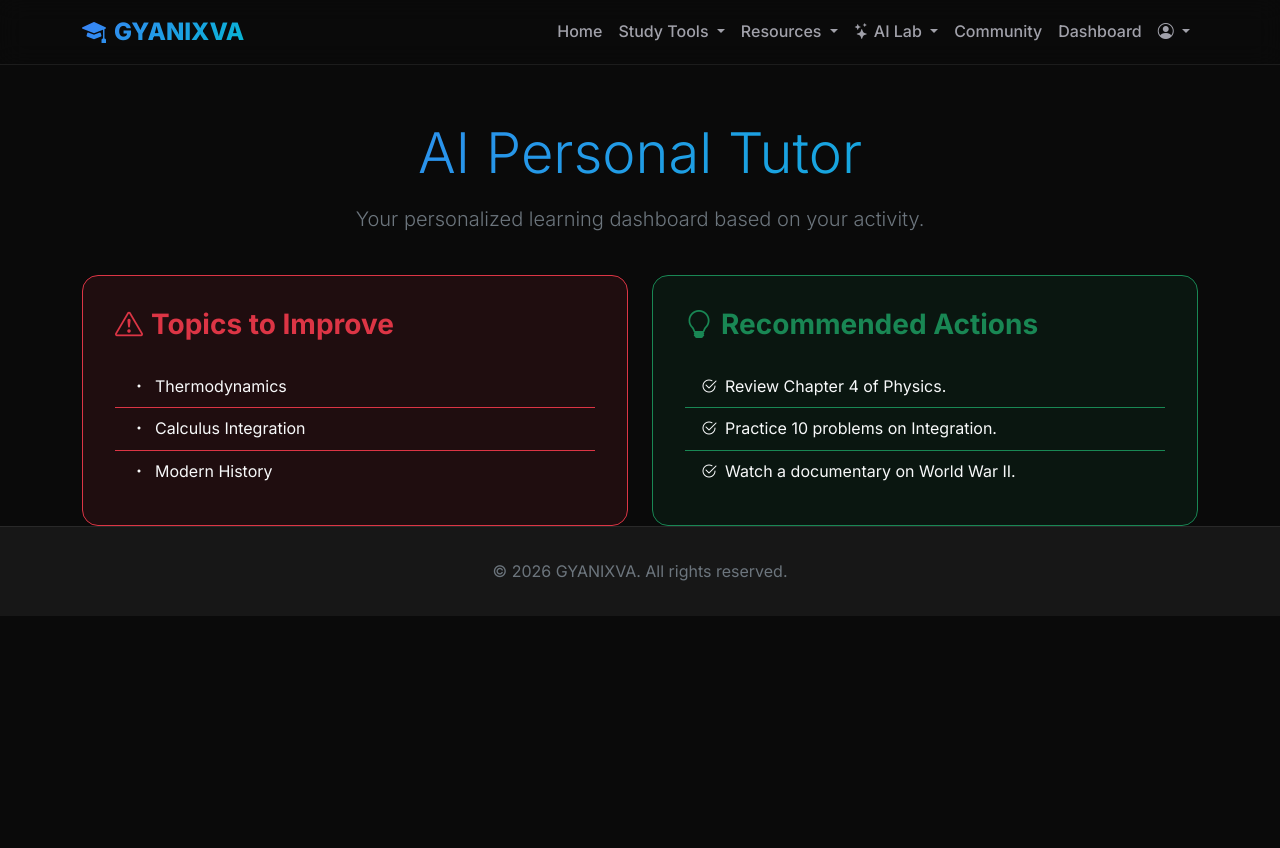
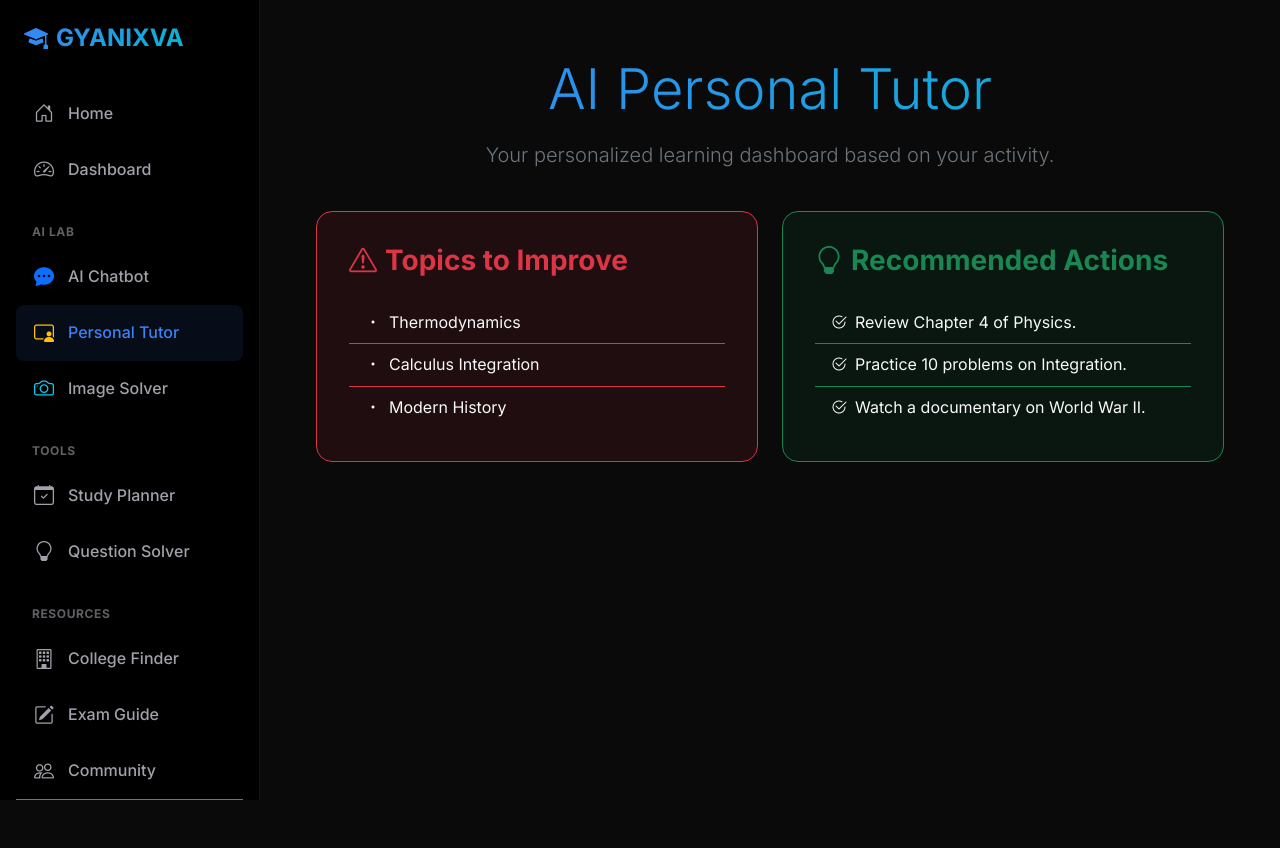
Before and after one commit to vikash0885/GYANIXVA, a Flask app: page /ai/tutor in a window 1280 px wide. After the commit the page ends 800 px from the top, so only its background shows below. Run offline with Flask 3, Linux system fonts and the light colour scheme; data comes from the database, SQL or seed files in the repository.

Commit message:
Implemented Sidebar Layout with proper nesting

```diff
--- a/app/static/css/style.css
+++ b/app/static/css/style.css
@@ -127,27 +127,94 @@ h6 {
     background-clip: text;
 }
 
-/* Navbar */
-.navbar {
-    background-color: rgba(10, 10, 10, 0.9) !important;
-    backdrop-filter: blur(12px);
-    border-bottom: var(--glass-border);
+/* Navigation & Sidebar */
+.sidebar {
+    width: 260px;
+    height: 100vh;
+    position: fixed;
+    top: 0;
+    left: 0;
+    background-color: #000000;
+    border-right: var(--glass-border);
+    padding: 1.5rem 1rem;
+    overflow-y: auto;
+    z-index: 1000;
+    display: flex;
+    flex-direction: column;
 }
 
-.navbar-brand {
-    font-weight: 800;
-    font-size: 1.5rem;
+.sidebar-header {
+    margin-bottom: 2rem;
+    padding-left: 0.5rem;
+}
+
+.nav-item {
+    margin-bottom: 0.5rem;
 }
 
 .nav-link {
-    color: var(--text-secondary) !important;
+    display: flex;
+    align-items: center;
+    color: var(--text-secondary);
+    padding: 0.75rem 1rem;
+    border-radius: 0.5rem;
+    transition: all 0.2s ease;
     font-weight: 500;
-    transition: color 0.3s ease;
+}
+
+.nav-link i {
+    font-size: 1.25rem;
+    margin-right: 0.75rem;
+    width: 24px;
+    text-align: center;
 }
 
 .nav-link:hover,
 .nav-link.active {
-    color: var(--text-primary) !important;
+    background-color: rgba(255, 255, 255, 0.05);
+    color: var(--text-primary);
+}
+
+.nav-link.active {
+    background-color: rgba(59, 130, 246, 0.1);
+    color: var(--accent-color);
+}
+
+.nav-section-label {
+    text-transform: uppercase;
+    font-size: 0.75rem;
+    font-weight: 700;
+    letter-spacing: 0.05em;
+    color: var(--text-secondary);
+    opacity: 0.6;
+    margin-top: 1.5rem;
+    margin-bottom: 0.5rem;
+    padding-left: 1rem;
+}
+
+/* Main Wrapper Adjustment */
+.wrapper {
+    margin-left: 260px;
+    padding: 2rem;
+    min-height: 100vh;
+    display: flex;
+    flex-direction: column;
+}
+
+/* Mobile Toggle */
+@media (max-width: 768px) {
+    .sidebar {
+        transform: translateX(-100%);
+        transition: transform 0.3s ease;
+    }
+
+    .sidebar.show {
+        transform: translateX(0);
+    }
+
+    .wrapper {
+        margin-left: 0;
+    }
 }
 
 /* Buttons */
--- a/app/templates/base.html
+++ b/app/templates/base.html
@@ -19,81 +19,72 @@
 <body>
 
     <!-- Navbar -->
-    <nav class="navbar navbar-expand-lg navbar-dark fixed-top">
-        <div class="container">
-            <a class="navbar-brand" href="{{ url_for('main.home') }}">
-                <span class="text-gradient"><i class="bi bi-mortarboard-fill me-2"></i>GYANIXVA</span>
+    <!-- Sidebar Navigation -->
+    <aside class="sidebar">
+        <div class="sidebar-header">
+            <a href="{{ url_for('main.home') }}" class="text-decoration-none">
+                <span class="text-gradient h4 fw-bold"><i class="bi bi-mortarboard-fill me-2"></i>GYANIXVA</span>
             </a>
-            <button class="navbar-toggler" type="button" data-bs-toggle="collapse" data-bs-target="#navbarNav">
-                <span class="navbar-toggler-icon"></span>
-            </button>
-            <div class="collapse navbar-collapse" id="navbarNav">
-                <ul class="navbar-nav ms-auto align-items-center">
-                    <li class="nav-item"><a class="nav-link" href="{{ url_for('main.home') }}">Home</a></li>
+        </div>
 
-                    <li class="nav-item dropdown">
-                        <a class="nav-link dropdown-toggle" href="#" id="toolsDropdown" role="button"
-                            data-bs-toggle="dropdown">
-                            Study Tools
+        <nav class="nav flex-column flex-grow-1">
+            <a href="{{ url_for('main.home') }}" class="nav-link {{ 'active' if request.endpoint == 'main.home' }}">
+                <i class="bi bi-house-door"></i> Home
             </a>
-                        <ul class="dropdown-menu bg-dark border-secondary">
-                            <li><a class="dropdown-item text-light" href="{{ url_for('chat.index') }}"><i
-                                        class="bi bi-chat-dots me-2"></i>AI Chatbot</a></li>
-                            <li><a class="dropdown-item text-light" href="{{ url_for('tools.planner') }}"><i
-                                        class="bi bi-calendar-check me-2"></i>Study Planner</a></li>
-                            <li><a class="dropdown-item text-light" href="{{ url_for('tools.solver') }}"><i
-                                        class="bi bi-lightbulb me-2"></i>Question Solver</a></li>
-                        </ul>
-                    </li>
-                    <li class="nav-item dropdown">
-                        <a class="nav-link dropdown-toggle" href="#" id="resourcesDropdown" role="button"
-                            data-bs-toggle="dropdown">
-                            Resources
+            <a href="{{ url_for('main.dashboard') }}"
+                class="nav-link {{ 'active' if request.endpoint == 'main.dashboard' }}">
+                <i class="bi bi-speedometer2"></i> Dashboard
             </a>
-                        <ul class="dropdown-menu bg-dark border-secondary">
-                            <li><a class="dropdown-item text-light" href="{{ url_for('resources.colleges') }}"><i
-                                        class="bi bi-building me-2"></i>College Finder</a></li>
-                            <li><a class="dropdown-item text-light" href="{{ url_for('resources.exams') }}"><i
-                                        class="bi bi-pencil-square me-2"></i>Exam Guide</a></li>
-                            <li><a class="dropdown-item text-light" href="{{ url_for('resources.news') }}"><i
-                                        class="bi bi-newspaper me-2"></i>Education News</a></li>
-                        </ul>
-                    </li>
-                    <li class="nav-item dropdown">
-                        <a class="nav-link dropdown-toggle text-warning" href="#" id="aiDropdown" role="button"
-                            data-bs-toggle="dropdown">
-                            <i class="bi bi-stars me-1"></i>AI Lab
+
+            <div class="nav-section-label">AI Lab</div>
+            <a href="{{ url_for('chat.index') }}" class="nav-link {{ 'active' if 'chat' in request.endpoint }}">
+                <i class="bi bi-chat-dots-fill text-primary"></i> AI Chatbot
             </a>
-                        <ul class="dropdown-menu bg-dark border-warning">
-                            <li><a class="dropdown-item text-light" href="{{ url_for('ai.tutor') }}"><i
-                                        class="bi bi-person-video3 me-2"></i>Personal Tutor</a></li>
-                            <li><a class="dropdown-item text-light" href="{{ url_for('ai.notes') }}"><i
-                                        class="bi bi-file-earmark-text me-2"></i>Notes Generator</a></li>
-                            <li><a class="dropdown-item text-light" href="{{ url_for('ai.image_solver') }}"><i
-                                        class="bi bi-camera me-2"></i>Image Solver</a></li>
-                        </ul>
-                    </li>
-                    <li class="nav-item"><a class="nav-link" href="{{ url_for('community.groups') }}">Community</a></li>
-                    <li class="nav-item"><a class="nav-link" href="{{ url_for('main.dashboard') }}">Dashboard</a></li>
-                    <li class="nav-item dropdown">
-                        <a class="nav-link dropdown-toggle" href="#" id="userDropdown" role="button"
-                            data-bs-toggle="dropdown">
-                            <i class="bi bi-person-circle"></i>
+            <a href="{{ url_for('ai.tutor') }}" class="nav-link {{ 'active' if 'tutor' in request.endpoint }}">
+                <i class="bi bi-person-video3 text-warning"></i> Personal Tutor
             </a>
-                        <ul class="dropdown-menu dropdown-menu-end bg-dark border-secondary">
-                            <li><a class="dropdown-item text-light" href="{{ url_for('main.profile') }}">Profile</a>
-                            </li>
-                        </ul>
-                    </li>
+            <a href="{{ url_for('ai.image_solver') }}" class="nav-link {{ 'active' if 'image' in request.endpoint }}">
+                <i class="bi bi-camera text-info"></i> Image Solver
+            </a>
 
-                </ul>
-            </div>
-        </div>
+            <div class="nav-section-label">Tools</div>
+            <a href="{{ url_for('tools.planner') }}" class="nav-link {{ 'active' if 'planner' in request.endpoint }}">
+                <i class="bi bi-calendar-check"></i> Study Planner
+            </a>
+            <a href="{{ url_for('tools.solver') }}" class="nav-link {{ 'active' if 'solver' in request.endpoint }}">
+                <i class="bi bi-lightbulb"></i> Question Solver
+            </a>
+
+            <div class="nav-section-label">Resources</div>
+            <a href="{{ url_for('resources.colleges') }}"
+                class="nav-link {{ 'active' if 'colleges' in request.endpoint }}">
+                <i class="bi bi-building"></i> College Finder
+            </a>
+            <a href="{{ url_for('resources.exams') }}" class="nav-link {{ 'active' if 'exams' in request.endpoint }}">
+                <i class="bi bi-pencil-square"></i> Exam Guide
+            </a>
+            <a href="{{ url_for('community.groups') }}"
+                class="nav-link {{ 'active' if 'community' in request.endpoint }}">
+                <i class="bi bi-people"></i> Community
+            </a>
         </nav>
 
-    <!-- Main Content -->
-    <div class="wrapper pt-5 mt-5">
-        <div class="container mt-4">
+        <div class="mt-auto pt-3 border-top border-secondary">
+            <a href="{{ url_for('main.profile') }}" class="nav-link {{ 'active' if 'profile' in request.endpoint }}">
+                <i class="bi bi-person-circle"></i> My Profile
+            </a>
+        </div>
+    </aside>
+
+    <!-- Main Content Wrapper -->
+    <main class="wrapper">
+        <div class="container-fluid p-4">
+            <!-- Mobile Toggle -->
+            <button class="btn btn-dark d-md-none mb-3"
+                onclick="document.querySelector('.sidebar').classList.toggle('show')">
+                <i class="bi bi-list"></i> Menu
+            </button>
+
             {% with messages = get_flashed_messages(with_categories=true) %}
             {% if messages %}
             {% for category, message in messages %}
@@ -107,14 +98,10 @@
 
             {% block content %}{% endblock %}
         </div>
-    </div>
 
         <!-- Footer -->
-    <footer>
-        <div class="container text-center">
-            <p class="text-secondary mb-0">&copy; 2026 GYANIXVA. All rights reserved.</p>
-        </div>
         </footer>
+    </main>
 
     <!-- Bootstrap JS -->
     <script src="https://cdn.jsdelivr.net/npm/bootstrap@5.3.0/dist/js/bootstrap.bundle.min.js"></script>
```
Lines whose indentation alone changed are shown as unchanged.
